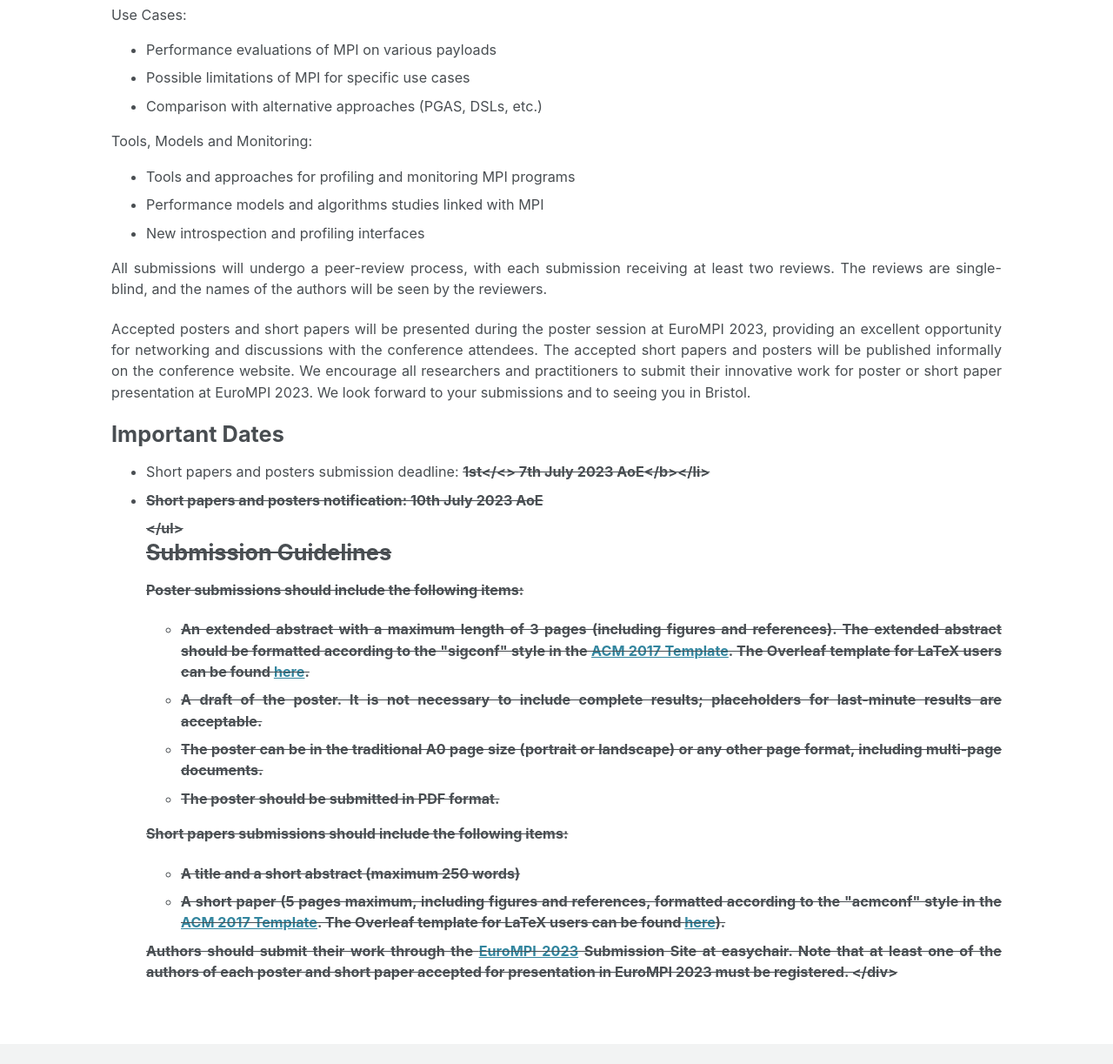
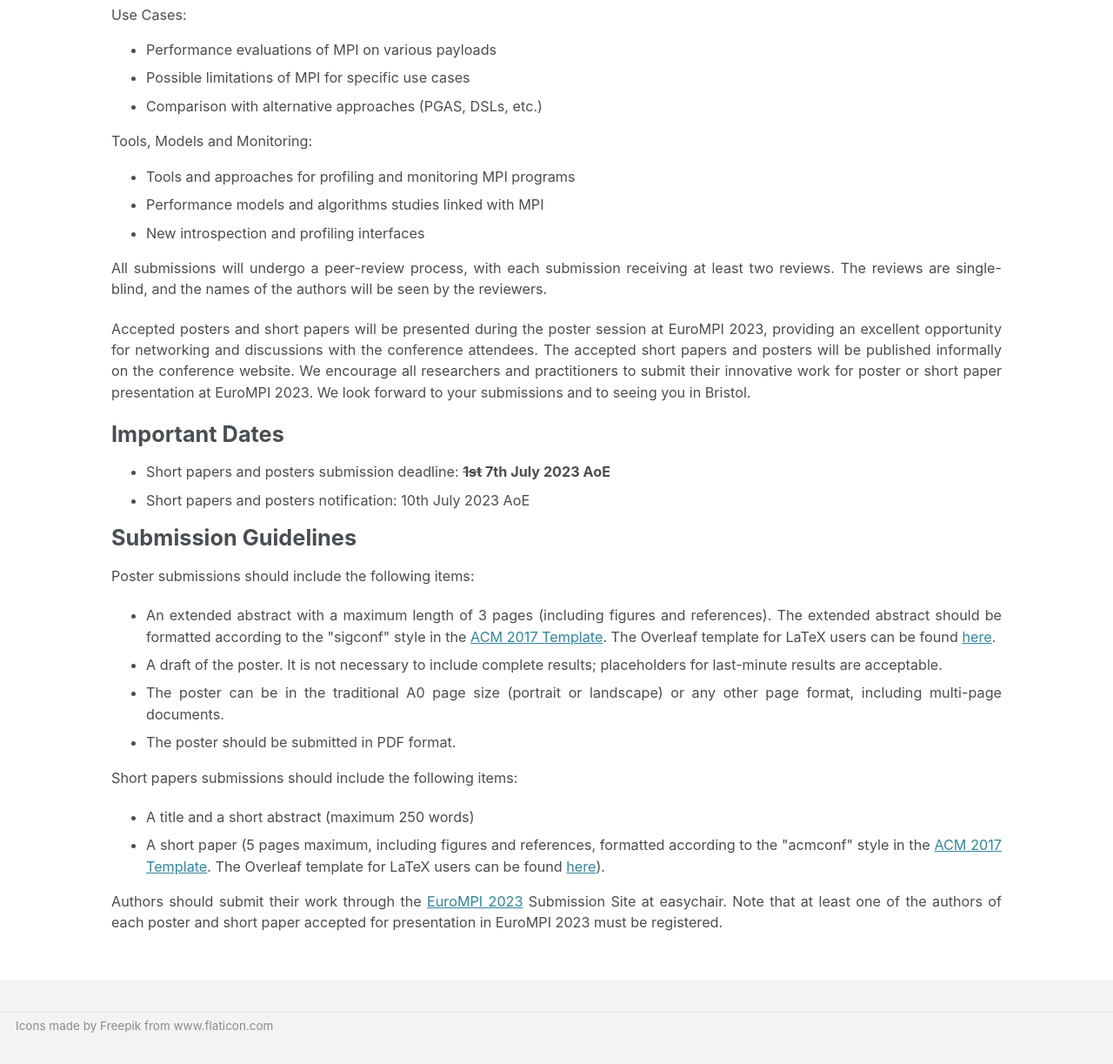
Before and after one commit to eurompi23/eurompi23.github.io, a Jekyll site: the page built from _pages/posters.md, in a window 1280 px wide and 1400 px high, scrolled down 844 px, cut to the strip 0-1223 px from the top of the window. Shown: the whole strip at 87% size. Built offline with Jekyll 4.4.1, drawn with Linux system fonts in a browser that asks for light colours; cached includes are drawn as plain includes.

Commit message:
fix dates

```diff
--- a/_pages/posters.md
+++ b/_pages/posters.md
@@ -48,7 +48,7 @@ Tools, Models and Monitoring:
 
 <h1>Important Dates</h1>
 <ul>
-<li> Short papers and posters submission deadline: <b><s>1st</<> 7th July 2023 AoE</b></li>
+<li> Short papers and posters submission deadline: <b><s>1st</s> 7th July 2023 AoE</b></li>
 <li> Short papers and posters notification: 10th July 2023 AoE</li>
 <!-- <li> Camera-ready version: TBD</li> -->
 </ul>
```
